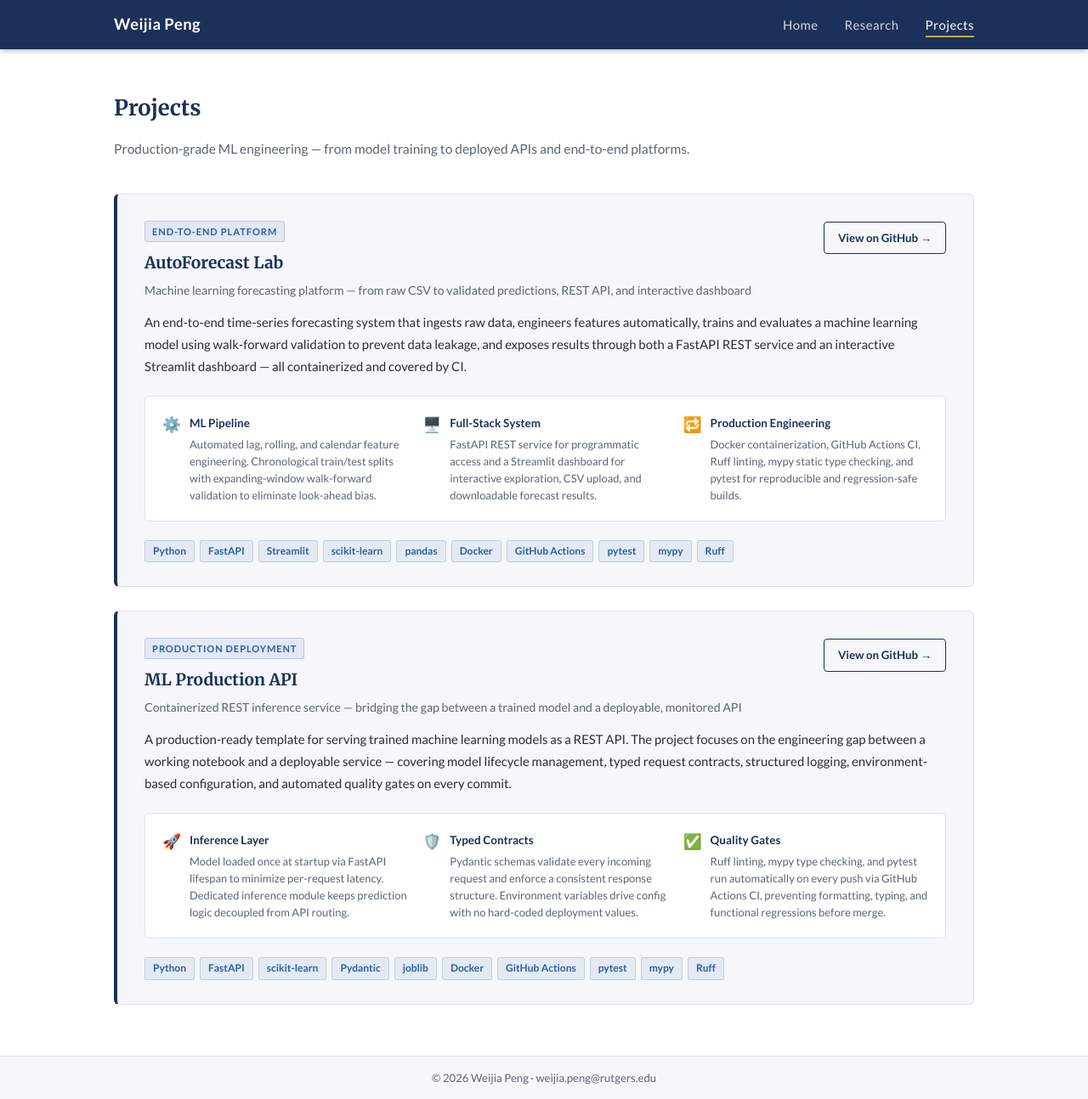
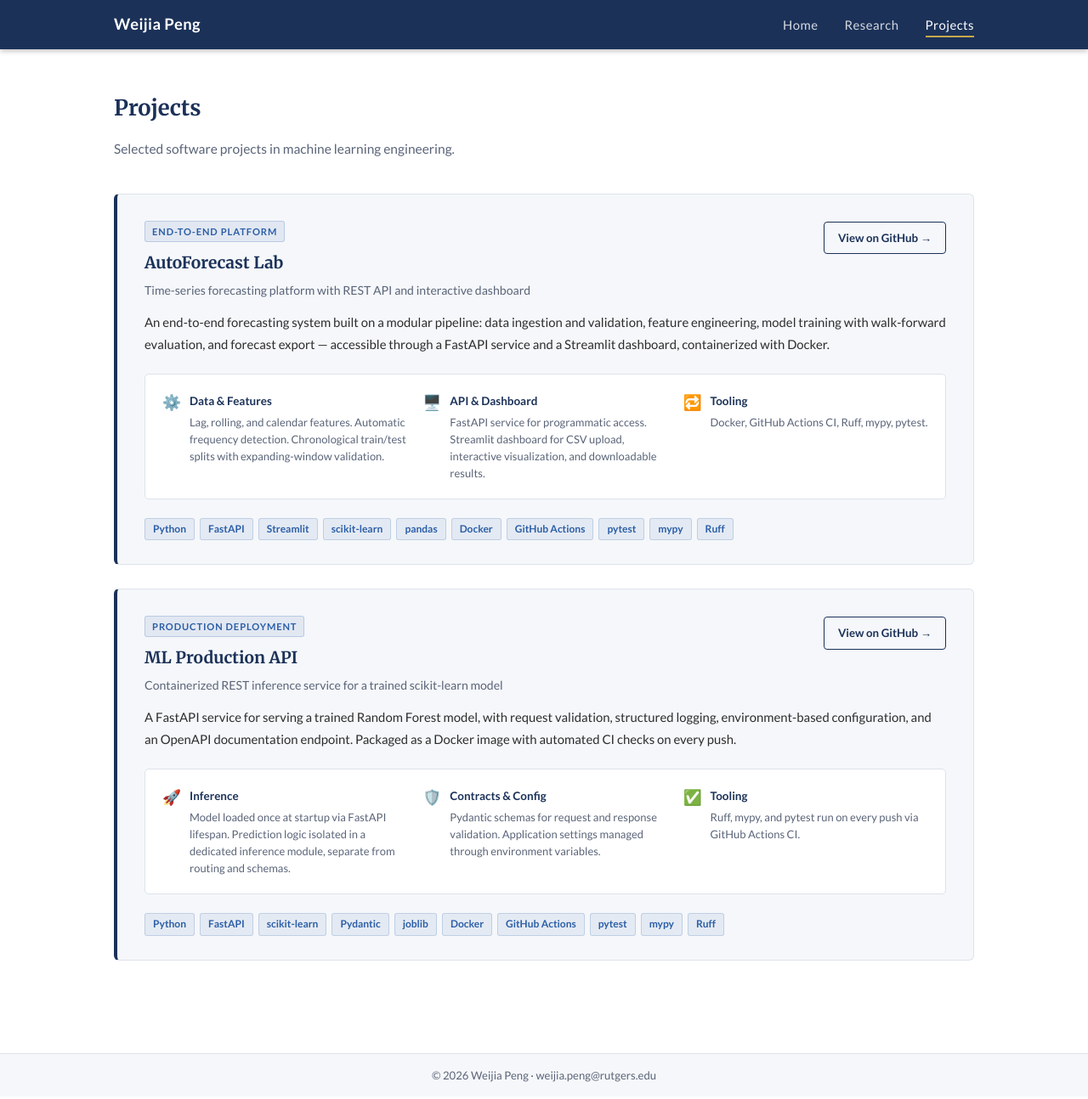
Before and after one commit to weijiap/weijiap.github.io, a Jekyll site: the page built from projects.html, in a window 1280 px wide and 1294 px high. Shown: the whole window at 85% size. Built offline with Jekyll 4.4.1, drawn with Linux system fonts in a browser that asks for light colours.

Commit message:
Tone down projects page copy to be more understated
Co-Authored-By: Claude Sonnet 4.6 <noreply@anthropic.com>

```diff
--- a/projects.html
+++ b/projects.html
@@ -6,7 +6,7 @@ permalink: /projects/
 
 <div class="container page-content">
   <h1 class="page-heading">Projects</h1>
-  <p class="projects-subtitle">Production-grade ML engineering — from model training to deployed APIs and end-to-end platforms.</p>
+  <p class="projects-subtitle">Selected software projects in machine learning engineering.</p>
 
   <div class="project-cards">
 
@@ -16,38 +16,37 @@ permalink: /projects/
         <div class="project-card-meta">
           <span class="project-type-badge">End-to-End Platform</span>
           <h2 class="project-name">AutoForecast Lab</h2>
-          <p class="project-tagline">Machine learning forecasting platform &mdash; from raw CSV to validated predictions, REST API, and interactive dashboard</p>
+          <p class="project-tagline">Time-series forecasting platform with REST API and interactive dashboard</p>
         </div>
         <a href="https://github.com/weijiap/forecasting-platform" target="_blank" rel="noopener" class="project-github-btn">View on GitHub &rarr;</a>
       </div>
 
       <p class="project-description">
-        An end-to-end time-series forecasting system that ingests raw data, engineers features automatically,
-        trains and evaluates a machine learning model using walk-forward validation to prevent data leakage,
-        and exposes results through both a FastAPI REST service and an interactive Streamlit dashboard &mdash;
-        all containerized and covered by CI.
+        An end-to-end forecasting system built on a modular pipeline: data ingestion and validation,
+        feature engineering, model training with walk-forward evaluation, and forecast export &mdash;
+        accessible through a FastAPI service and a Streamlit dashboard, containerized with Docker.
       </p>
 
       <div class="project-highlights">
         <div class="highlight-item">
           <div class="highlight-icon">⚙️</div>
           <div class="highlight-body">
-            <strong>ML Pipeline</strong>
-            <span>Automated lag, rolling, and calendar feature engineering. Chronological train/test splits with expanding-window walk-forward validation to eliminate look-ahead bias.</span>
+            <strong>Data &amp; Features</strong>
+            <span>Lag, rolling, and calendar features. Automatic frequency detection. Chronological train/test splits with expanding-window validation.</span>
           </div>
         </div>
         <div class="highlight-item">
           <div class="highlight-icon">🖥️</div>
           <div class="highlight-body">
-            <strong>Full-Stack System</strong>
-            <span>FastAPI REST service for programmatic access and a Streamlit dashboard for interactive exploration, CSV upload, and downloadable forecast results.</span>
+            <strong>API &amp; Dashboard</strong>
+            <span>FastAPI service for programmatic access. Streamlit dashboard for CSV upload, interactive visualization, and downloadable results.</span>
           </div>
         </div>
         <div class="highlight-item">
           <div class="highlight-icon">🔁</div>
           <div class="highlight-body">
-            <strong>Production Engineering</strong>
-            <span>Docker containerization, GitHub Actions CI, Ruff linting, mypy static type checking, and pytest for reproducible and regression-safe builds.</span>
+            <strong>Tooling</strong>
+            <span>Docker, GitHub Actions CI, Ruff, mypy, pytest.</span>
           </div>
         </div>
       </div>
@@ -72,38 +71,37 @@ permalink: /projects/
         <div class="project-card-meta">
           <span class="project-type-badge">Production Deployment</span>
           <h2 class="project-name">ML Production API</h2>
-          <p class="project-tagline">Containerized REST inference service &mdash; bridging the gap between a trained model and a deployable, monitored API</p>
+          <p class="project-tagline">Containerized REST inference service for a trained scikit-learn model</p>
         </div>
         <a href="https://github.com/weijiap/ml-production-api" target="_blank" rel="noopener" class="project-github-btn">View on GitHub &rarr;</a>
       </div>
 
       <p class="project-description">
-        A production-ready template for serving trained machine learning models as a REST API.
-        The project focuses on the engineering gap between a working notebook and a deployable service &mdash;
-        covering model lifecycle management, typed request contracts, structured logging, environment-based configuration,
-        and automated quality gates on every commit.
+        A FastAPI service for serving a trained Random Forest model, with request validation,
+        structured logging, environment-based configuration, and an OpenAPI documentation endpoint.
+        Packaged as a Docker image with automated CI checks on every push.
       </p>
 
       <div class="project-highlights">
         <div class="highlight-item">
           <div class="highlight-icon">🚀</div>
           <div class="highlight-body">
-            <strong>Inference Layer</strong>
-            <span>Model loaded once at startup via FastAPI lifespan to minimize per-request latency. Dedicated inference module keeps prediction logic decoupled from API routing.</span>
+            <strong>Inference</strong>
+            <span>Model loaded once at startup via FastAPI lifespan. Prediction logic isolated in a dedicated inference module, separate from routing and schemas.</span>
           </div>
         </div>
         <div class="highlight-item">
           <div class="highlight-icon">🛡️</div>
           <div class="highlight-body">
-            <strong>Typed Contracts</strong>
-            <span>Pydantic schemas validate every incoming request and enforce a consistent response structure. Environment variables drive config with no hard-coded deployment values.</span>
+            <strong>Contracts &amp; Config</strong>
+            <span>Pydantic schemas for request and response validation. Application settings managed through environment variables.</span>
           </div>
         </div>
         <div class="highlight-item">
           <div class="highlight-icon">✅</div>
           <div class="highlight-body">
-            <strong>Quality Gates</strong>
-            <span>Ruff linting, mypy type checking, and pytest run automatically on every push via GitHub Actions CI, preventing formatting, typing, and functional regressions before merge.</span>
+            <strong>Tooling</strong>
+            <span>Ruff, mypy, and pytest run on every push via GitHub Actions CI.</span>
           </div>
         </div>
       </div>
```
